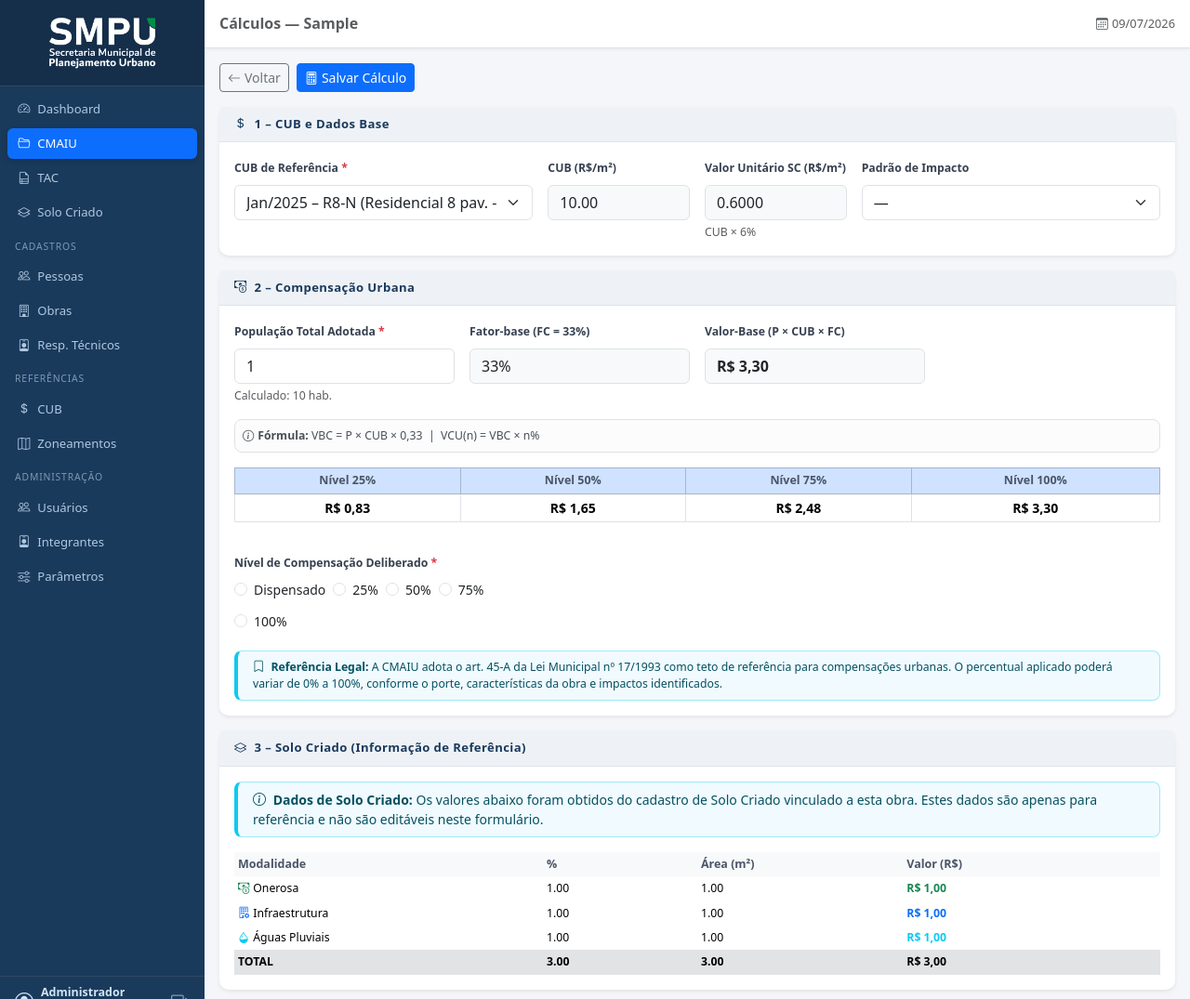
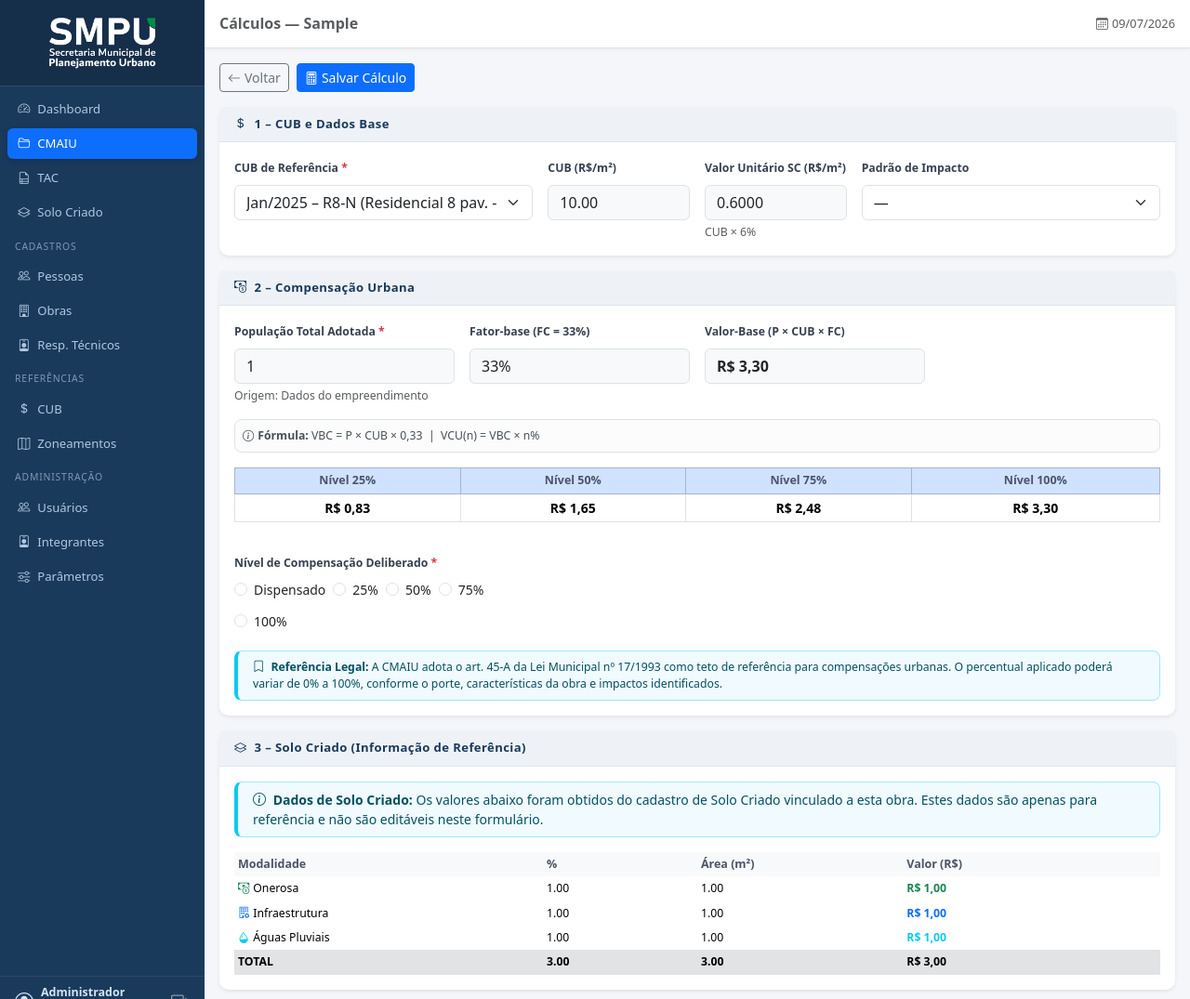
Before and after one commit to fabinhocoe/CMAIU, a Flask app: page /processos/1/calculos in a window 1280 px wide. Shown: the top 1075 px of the page at 93% size. Run offline with Flask 3, Linux system fonts and the light colour scheme; a user stored in the database is signed in; tables that the repository leaves empty hold one stand-in row (values such as "Sample post").

Commit message:
Bloqueia edição do campo população total adotada no cálculo CMAIU
- Adiciona atributo readonly ao campo de população
- Campo agora vem preenchido do empreendimento e não pode ser editado
- Aplica estilo bg-light para indicar campo desabilitado
- Melhora texto descritivo do campo

Co-Authored-By: Claude Haiku 4.5 <noreply@anthropic.com>
Claude-Session: https://claude.ai/code/session_01VXWAfgFSAm4ZBKgqyac9J3

```diff
--- a/templates/processos/calculos.html
+++ b/templates/processos/calculos.html
@@ -62,10 +62,10 @@
     <div class="row g-3 mb-3">
       <div class="col-md-3">
         <label class="form-label small fw-semibold">População Total Adotada <span class="text-danger">*</span></label>
-        <input type="number" name="populacao" id="popInput" class="form-control" required
+        <input type="number" name="populacao" id="popInput" class="form-control bg-light" readonly
           value="{{ c.populacao if c else (emp.pop_total if emp else '') }}">
         {% if emp and emp.pop_total %}
-        <div class="form-text">Calculado: {{ emp.pop_total }} hab.</div>
+        <div class="form-text">Origem: Dados do empreendimento</div>
         {% endif %}
       </div>
       <div class="col-md-3">
```
